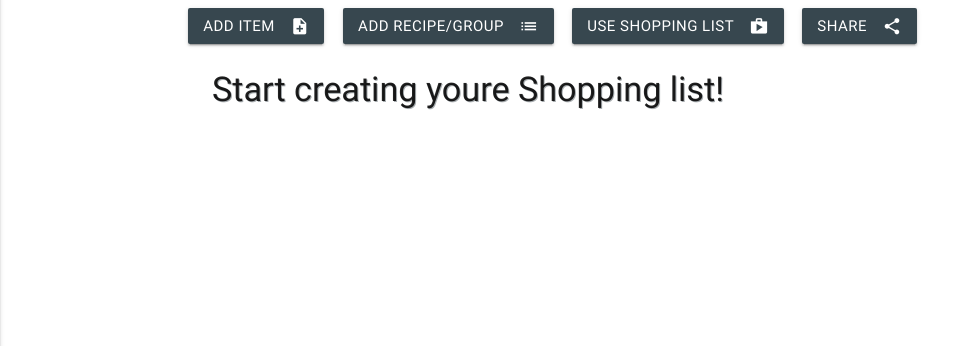
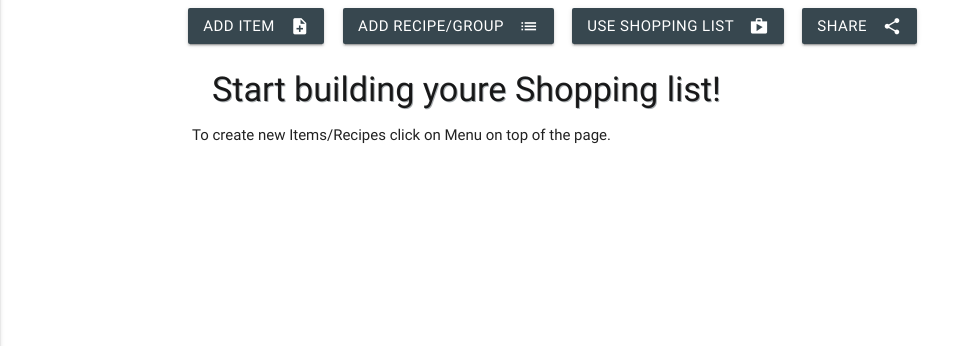
Before and after one commit to xz3t/milestone-3, a Flask app: page /shopping_list in a window 1280 px wide. Shown: the part 74-420 px from the top of the page, without its empty margins (0-980 px from the left). Run offline with Flask 2, Linux system fonts and the light colour scheme; the visitor is signed in with stand-in values (Sample User, id 1); data that the repository does not hold is empty; some libraries are stand-ins or nearby versions.

Commit message:
Add message to user when list is empty

```diff
--- a/templates/shopping_list.html
+++ b/templates/shopping_list.html
@@ -12,9 +12,10 @@
       class="material-icons right">shop</i>Use shopping list</a>
   <a class="waves-effect waves-light btn blue-grey darken-3 modal-trigger " href="#clipboard-modal"><i class="material-icons right">share</i>Share</a>
 </div>
-{% if lists.count() <1  %}
+{% if lists.count() <1 %}
 <div>
-<h4>Start creating youre Shopping list!</h4>
+<h4>Start building youre Shopping list!</h4>
+<p>To create new Items/Recipes click on Menu on top of the page.</p>
 </div>
 {%else%}
 <ul class="collapsible">
```
